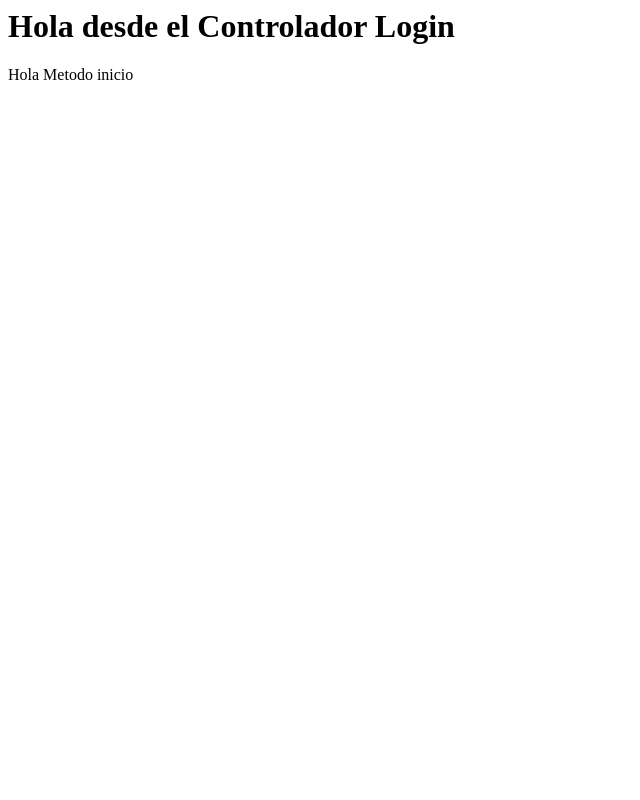
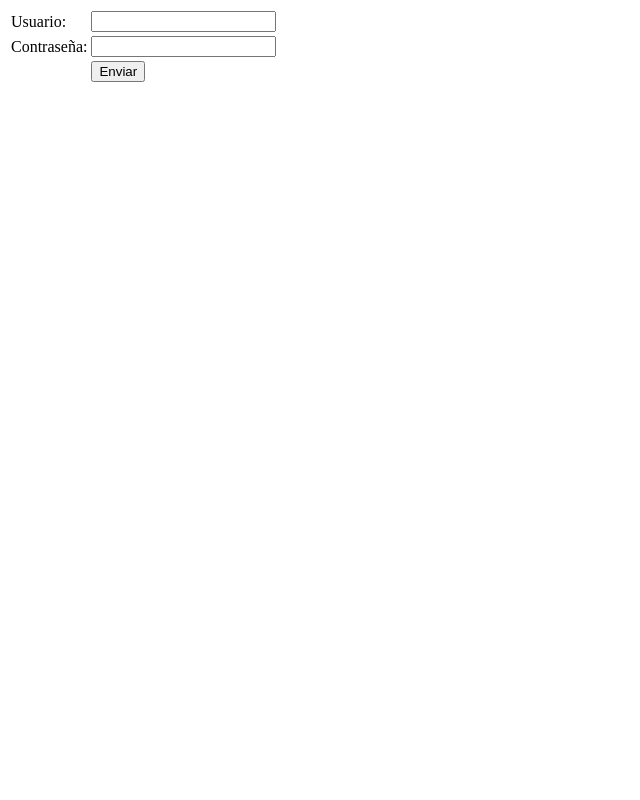
Before and after one commit to Mama679/citasMedicas, a PHP site: page / in a window 1280 px wide. Shown: the whole page, without its empty margins (0-640 px from the left). Run offline with PHP 8.4, Linux system fonts and the light colour scheme.

Commit message:
Creacion de archivo vista y modelo

```diff
--- a/app/controladores/Login.php
+++ b/app/controladores/Login.php
@@ -1,17 +1,21 @@
 <?php
 class Login extends Controlador
 {
+    private $modelo;
+
     function __construct()
     {
-        print "<h1>Hola desde el Controlador Login</h1>";
+        //print "<h1>Hola desde el Controlador Login</h1>";
+        $this->modelo = $this->modelo("LoginModelo");
     }
 
     public function inicio()
     {
-        print "Hola Metodo inicio<br>";
+        $datos = [];
+        $this->vista("loginVista",$datos);
     }
 
-    public function metodoVariables()
+    /*public function metodoVariables()
     {
         if(func_num_args() > 0)
         {
@@ -31,6 +35,6 @@ class Login extends Controlador
         print $p1."<br>";
         print $p2."<br>";
         print $p3."<br>";
-    }
+    }*/
 }
 ?>
--- a/app/inicio.php
+++ b/app/inicio.php
@@ -3,6 +3,4 @@
 require_once("libs/MySQLDB.php");
 require_once("libs/controlador.php");
 require_once("libs/control.php");
-
-$db = new MySQLDB();
 ?>
--- /dev/null
+++ b/app/modelos/LoginModelo.php
@@ -0,0 +1,9 @@
+<?php
+class LoginModelo
+{
+    function __construct()
+    {
+        $this->db = new MySQLDB();
+    }
+}
+?>
--- /dev/null
+++ b/app/vistas/loginVista.php
@@ -0,0 +1,24 @@
+<!DOCTYPE html>
+<html lang="en">
+<head>
+    <meta charset="UTF-8">
+    <meta name="viewport" content="width=device-width, initial-scale=1.0">
+    <title>Consultorio Medico</title>
+</head>
+<body>
+    <table>
+        <tr>
+            <td>Usuario:</td>
+            <td><input type="text" name="usuario"></td>
+        </tr>
+        <tr>
+            <td>Contraseña:</td>
+            <td><input type="password" name="clave"/></td>
+        </tr>
+        <tr>
+            <td>&nbsp;</td>
+            <td><input type="button" value="Enviar"/></td>
+        </tr>
+    </table>
+</body>
+</html>
```
